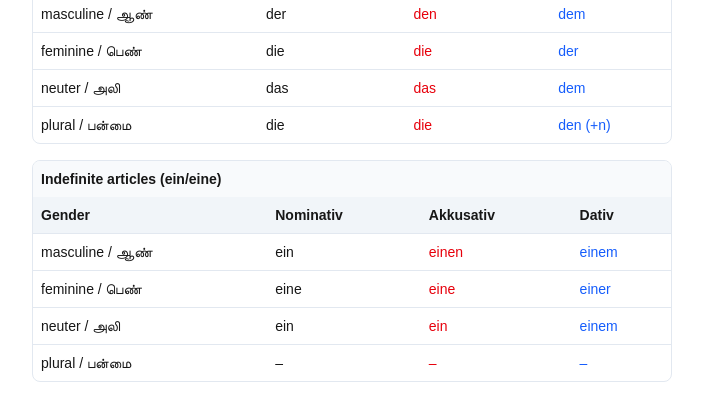
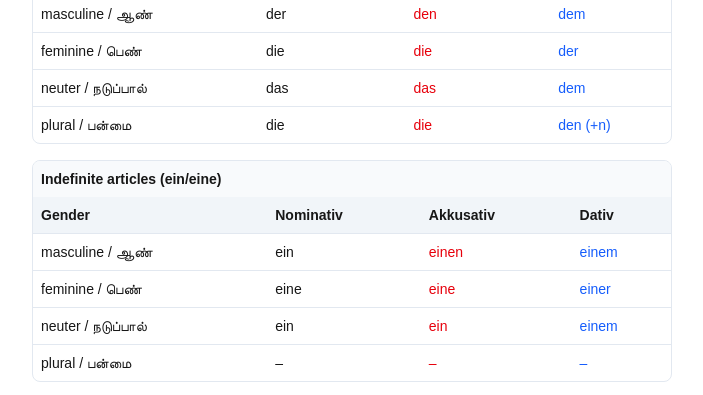
Before and after one commit to Adhithya-R/deutsch-lernen, a Next.js app: page / in a window 1280 px wide. Shown: the part 312-707 px from the top of the page, without its empty margins (288-991 px from the left). Built offline with nearby package versions, Linux system fonts and the light colour scheme; no server answers.

Commit message:
Use neutral Tamil term for neuter gender
Co-Authored-By: Claude Sonnet 5.5 <noreply@anthropic.com>
Claude-Session: https://claude.ai/code/session_019i3EdaHgQh9gwpb8LgYG8N

```diff
--- a/src/content/lessons.ts
+++ b/src/content/lessons.ts
@@ -30,7 +30,7 @@ export type CaseRow = { gender: string; nom: string; akk: string; dat: string };
 export const definiteArticles: CaseRow[] = [
   { gender: "masculine / ஆண்", nom: "der", akk: "den", dat: "dem" },
   { gender: "feminine / பெண்", nom: "die", akk: "die", dat: "der" },
-  { gender: "neuter / அலி", nom: "das", akk: "das", dat: "dem" },
+  { gender: "neuter / நடுப்பால்", nom: "das", akk: "das", dat: "dem" },
   { gender: "plural / பன்மை", nom: "die", akk: "die", dat: "den (+n)" },
 ];
 
@@ -38,6 +38,6 @@ export const definiteArticles: CaseRow[] = [
 export const indefiniteArticles: CaseRow[] = [
   { gender: "masculine / ஆண்", nom: "ein", akk: "einen", dat: "einem" },
   { gender: "feminine / பெண்", nom: "eine", akk: "eine", dat: "einer" },
-  { gender: "neuter / அலி", nom: "ein", akk: "ein", dat: "einem" },
+  { gender: "neuter / நடுப்பால்", nom: "ein", akk: "ein", dat: "einem" },
   { gender: "plural / பன்மை", nom: "–", akk: "–", dat: "–" },
 ];
```
